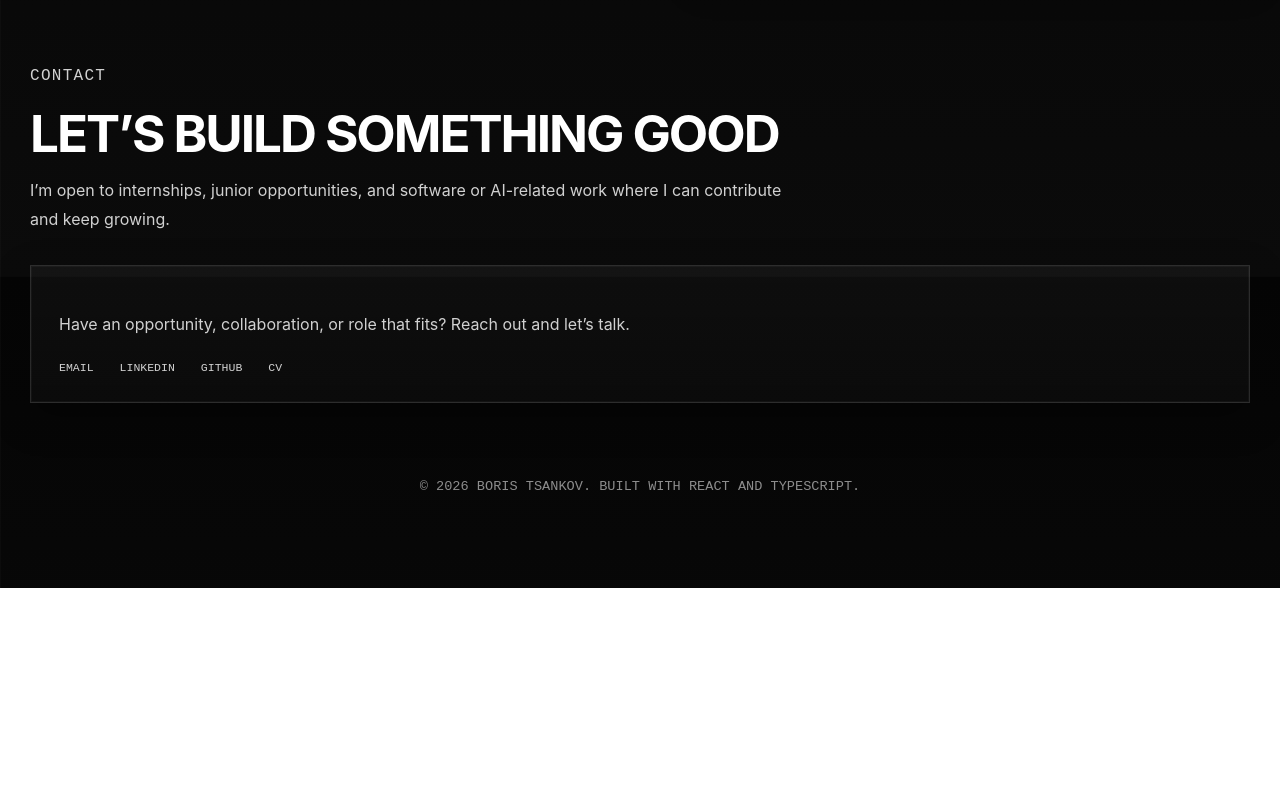
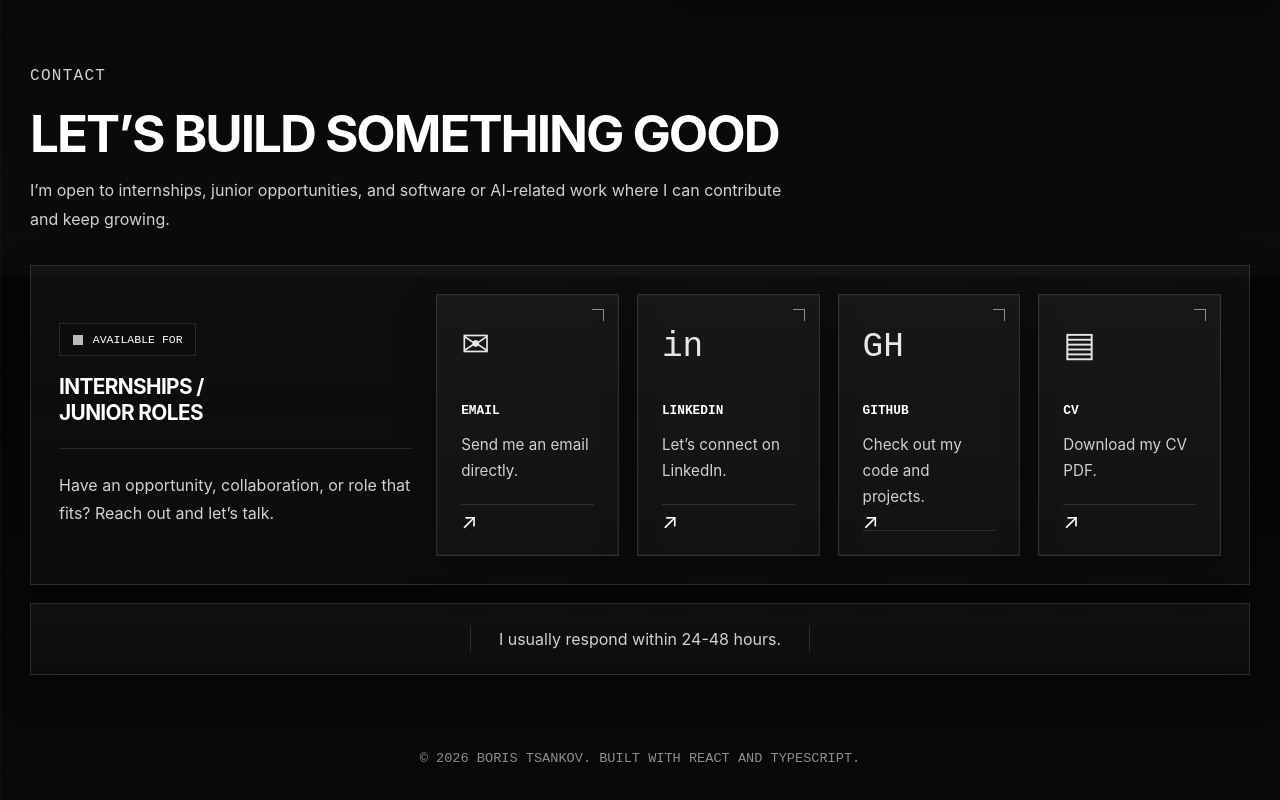
Before and after one commit to BorisTsankov/Portfolio, a React (Vite) app: page / in a window 1280 px wide. Shown: the part 6124-6924 px from the top of the page. Before the commit the page ends 6712 px from the top, so only its background shows below. Built offline with nearby package versions, Linux system fonts and the light colour scheme.

Commit message:
improved contact part

```diff
--- a/src/App.css
+++ b/src/App.css
@@ -1366,52 +1366,240 @@ html.theme-changing::after {
 
 /* Contact */
 
-.contact-card {
+/* Contact */
+
+/* Contact */
+
+.contact-section {
+  padding-top: 96px;
+}
+
+.contact-heading-wide {
+  max-width: 760px;
+  margin-bottom: 32px;
+}
+
+.contact-heading-wide h2 {
+  max-width: 760px;
+  font-size: clamp(2rem, 4vw, 3.2rem);
+  line-height: 1.04;
+  letter-spacing: -0.04em;
+}
+
+.contact-heading-wide p {
+  max-width: 760px;
+}
+
+.contact-showcase {
+  display: grid;
+  grid-template-columns: minmax(280px, 0.9fr) minmax(0, 2fr);
+  gap: 24px;
   padding: 28px;
-}
-
-.contact-links {
+  border: 1px solid var(--border);
+  background: linear-gradient(180deg, var(--surface), var(--surface-soft));
+  box-shadow: var(--shadow-md);
+}
+
+.contact-intro-box {
   display: flex;
-  flex-wrap: wrap;
-  gap: 20px;
-  margin-top: 24px;
-}
-
-.contact-links a {
-  position: relative;
-  color: var(--text-soft);
+  flex-direction: column;
+  justify-content: center;
+}
+
+.contact-availability {
+  display: inline-flex;
+  align-items: center;
+  gap: 10px;
+  width: fit-content;
+  margin-bottom: 18px;
+  padding: 0.55rem 0.8rem;
+  border: 1px solid var(--border);
+  background: var(--chip-bg);
+  color: var(--text-main);
   font-family: var(--font-pixel);
   font-size: 0.72rem;
   text-transform: uppercase;
+}
+
+.contact-intro-box h3 {
+  margin: 0;
+  max-width: 15ch;
+  color: var(--text-main);
+  font-size: 1.3rem;
+  line-height: 1.25;
+  letter-spacing: -0.03em;
+  text-transform: uppercase;
+}
+
+.contact-divider {
+  width: 100%;
+  height: 1px;
+  margin: 22px 0;
+  background: var(--border);
+}
+
+.contact-intro-box p {
+  max-width: 38ch;
+  margin: 0;
+  color: var(--text-soft);
+  line-height: 1.75;
+  font-size: 1rem;
+}
+
+.contact-card-grid {
+  display: grid;
+  grid-template-columns: repeat(4, minmax(0, 1fr));
+  gap: 18px;
+}
+
+.contact-mini-card {
+  position: relative;
+  min-height: 220px;
+  padding: 24px;
+  border: 1px solid var(--border);
+  background: linear-gradient(180deg, var(--surface), var(--surface-soft));
+  box-shadow: var(--shadow-md);
+  overflow: hidden;
   transition:
-    color 0.25s ease,
-    opacity 0.25s ease;
-}
-
-.contact-links a:hover {
-  color: var(--text-main);
-}
-
-.contact-links a::after {
+    transform 0.25s ease,
+    border-color 0.25s ease,
+    background 0.25s ease,
+    box-shadow 0.25s ease;
+}
+
+.contact-mini-card::before {
   content: '';
   position: absolute;
-  left: 0;
-  bottom: -6px;
+  inset: 0;
+  border: 1px solid var(--border-faint);
+  pointer-events: none;
+  transition: border-color 0.25s ease;
+}
+
+.contact-mini-card:hover {
+  transform: translate(-4px, -4px);
+  border-color: var(--border-strong);
+  background: linear-gradient(180deg, var(--surface-hover), var(--surface-hover-soft));
+  box-shadow: var(--hover-shadow);
+}
+
+.contact-mini-card:hover::before {
+  border-color: var(--border-hover);
+}
+
+.contact-corner {
+  position: absolute;
+  top: 14px;
+  right: 14px;
+  width: 12px;
+  height: 12px;
+  border-top: 1px solid var(--text-muted);
+  border-right: 1px solid var(--text-muted);
+}
+
+.contact-icon {
+  display: flex;
+  align-items: center;
+  justify-content: flex-start;
+  min-height: 56px;
+  margin-bottom: 28px;
+  color: var(--text-main);
+  font-family: var(--font-pixel);
+  font-size: 2.15rem;
+  line-height: 1;
+  opacity: 0.9;
+}
+
+.contact-mini-card strong {
+  display: block;
+  margin-bottom: 14px;
+  color: var(--text-main);
+  font-family: var(--font-pixel);
+  font-size: 0.8rem;
+  text-transform: uppercase;
+}
+
+.contact-mini-card p {
+  margin: 0;
+  color: var(--text-soft);
+  font-size: 0.95rem;
+  line-height: 1.7;
+}
+
+.contact-mini-card p::after {
+  content: '';
+  display: block;
   width: 100%;
   height: 1px;
-  background: var(--text-main);
-  transform: scaleX(0);
-  transform-origin: left;
-  transition: transform 0.25s ease;
-}
-
-.contact-links a:hover::after {
-  transform: scaleX(1);
-}
-
-.contact-links-large {
-  margin-top: 22px;
-  gap: 26px;
+  margin-top: 20px;
+  background: var(--border);
+}
+
+.contact-arrow {
+  position: absolute;
+  left: 24px;
+  bottom: 22px;
+  color: var(--text-main);
+  font-size: 1.3rem;
+  line-height: 1;
+}
+
+.contact-response-strip {
+  display: flex;
+  align-items: center;
+  justify-content: center;
+  gap: 28px;
+  margin-top: 18px;
+  min-height: 72px;
+  border: 1px solid var(--border);
+  background: linear-gradient(180deg, var(--surface), var(--surface-soft));
+  box-shadow: var(--shadow-md);
+}
+
+.contact-response-strip span {
+  width: 1px;
+  height: 26px;
+  background: var(--border);
+}
+
+.contact-response-strip p {
+  margin: 0;
+  color: var(--text-soft);
+  font-size: 1rem;
+}
+
+@media (max-width: 1100px) {
+  .contact-showcase {
+    grid-template-columns: 1fr;
+  }
+
+  .contact-card-grid {
+    grid-template-columns: repeat(2, minmax(0, 1fr));
+  }
+}
+
+@media (max-width: 760px) {
+  .contact-section {
+    padding-top: 72px;
+  }
+
+  .contact-showcase {
+    padding: 20px;
+  }
+
+  .contact-card-grid {
+    grid-template-columns: 1fr;
+  }
+
+  .contact-mini-card {
+    min-height: 190px;
+    padding: 20px;
+  }
+
+  .contact-response-strip {
+    padding: 18px;
+    text-align: center;
+  }
 }
 
 /* Footer */
--- a/src/pages/Home.tsx
+++ b/src/pages/Home.tsx
@@ -218,7 +218,7 @@ useEffect(() => {
 
             <SectionReveal>
   <section className="contact-section" id="contact">
-                <div className="section-heading">
+    <div className="section-heading contact-heading-wide">
       <p className="section-label">Contact</p>
       <h2>Let’s build something good</h2>
       <p>
@@ -227,27 +227,72 @@ useEffect(() => {
       </p>
     </div>
 
-                <div className="contact-card">
-                  <p className="contact-lead">
-                    Have an opportunity, collaboration, or role that fits? Reach out and let’s talk.
+    <div className="contact-showcase">
+      <div className="contact-intro-box">
+        <div className="contact-availability">
+          <span className="status-dot" />
+          <span>Available for</span>
+        </div>
+
+        <h3>Internships / junior roles</h3>
+
+        <div className="contact-divider" />
+
+        <p>
+          Have an opportunity, collaboration, or role that fits?
+          Reach out and let’s talk.
         </p>
+      </div>
 
-                  <div className="contact-links contact-links-large">
-                    <a href="mailto:tsankov.b@gmail.com">Email</a>
+      <div className="contact-card-grid">
+        <a href="mailto:tsankov.b@gmail.com" className="contact-mini-card">
+          <span className="contact-corner" />
+          <span className="contact-icon">✉</span>
+          <strong>Email</strong>
+          <p>Send me an email directly.</p>
+          <span className="contact-arrow">↗</span>
+        </a>
+
         <a
           href="https://www.linkedin.com/in/YOUR-LINKEDIN"
           target="_blank"
           rel="noreferrer"
+          className="contact-mini-card"
         >
-                      LinkedIn
+          <span className="contact-corner" />
+          <span className="contact-icon">in</span>
+          <strong>LinkedIn</strong>
+          <p>Let’s connect on LinkedIn.</p>
+          <span className="contact-arrow">↗</span>
         </a>
-                    <a href="https://github.com/YOUR-GITHUB" target="_blank" rel="noreferrer">
-                      GitHub
+
+        <a
+          href="https://github.com/YOUR-GITHUB"
+          target="_blank"
+          rel="noreferrer"
+          className="contact-mini-card"
+        >
+          <span className="contact-corner" />
+          <span className="contact-icon">GH</span>
+          <strong>GitHub</strong>
+          <p>Check out my code and projects.</p>
+          <span className="contact-arrow">↗</span>
         </a>
-                    <a href="/cv.pdf" target="_blank" rel="noreferrer">
-                      CV
+
+        <a href="/cv.pdf" target="_blank" rel="noreferrer" className="contact-mini-card">
+          <span className="contact-corner" />
+          <span className="contact-icon">▤</span>
+          <strong>CV</strong>
+          <p>Download my CV PDF.</p>
+          <span className="contact-arrow">↗</span>
         </a>
       </div>
+    </div>
+
+    <div className="contact-response-strip">
+      <span />
+      <p>I usually respond within 24-48 hours.</p>
+      <span />
     </div>
   </section>
 </SectionReveal>
```
Lines whose indentation alone changed are shown as unchanged.
